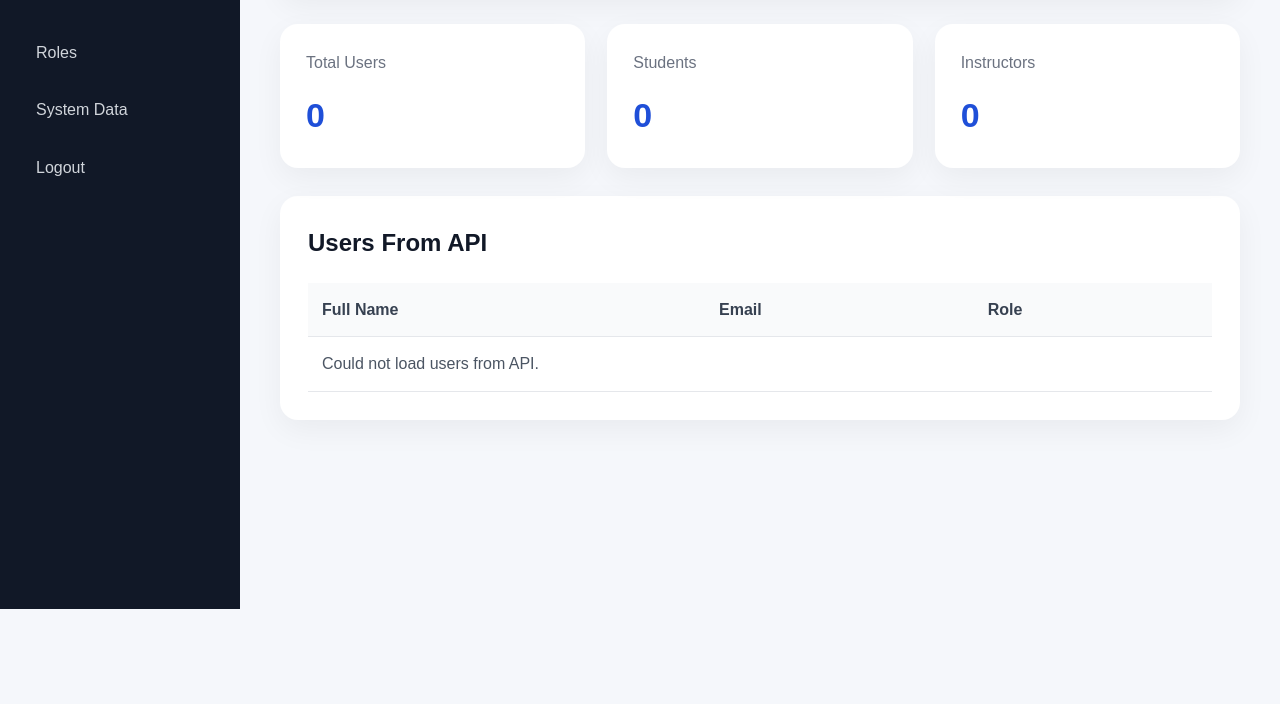
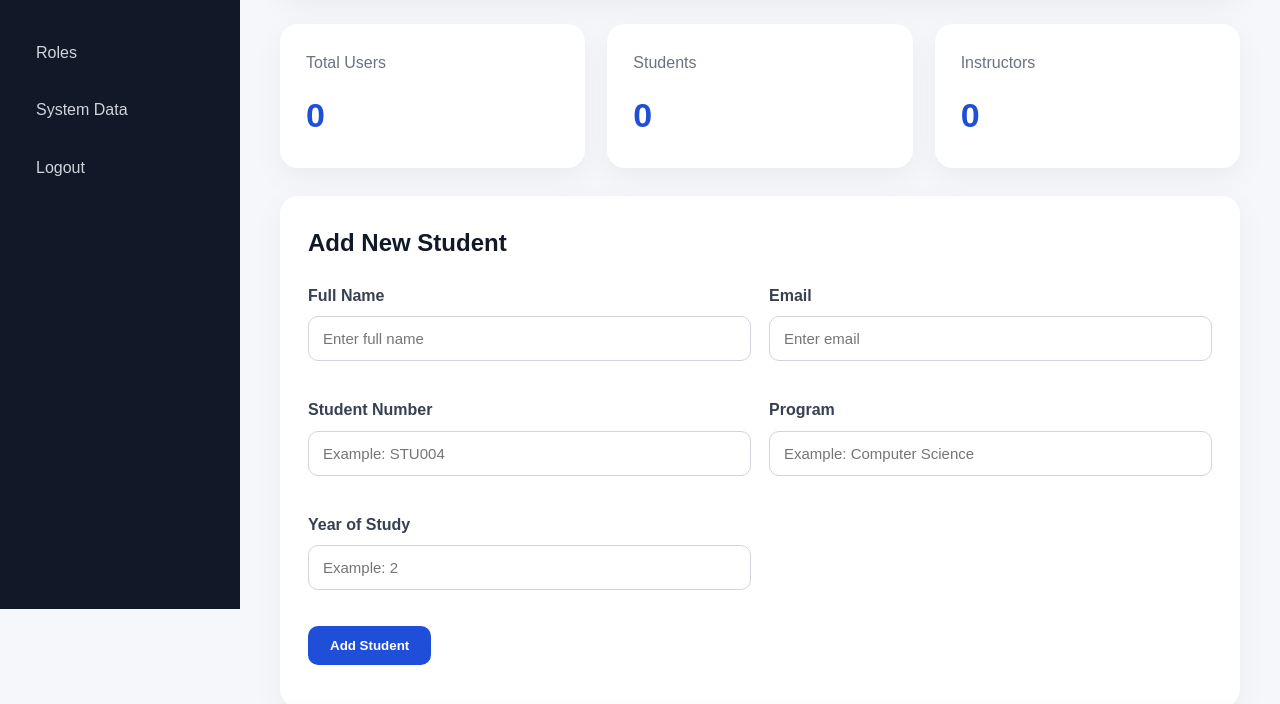
Before and after one commit to ftroka/unitrack-student-monitoring-system, a plain HTML site: page frontend/admin-dashboard.html in a window 1280 px wide. Shown: the part 191-895 px from the top of the page. Before the commit the page ends 800 px from the top, so only its background shows below. Drawn offline with Linux system fonts and the light colour scheme; no server answers.

Commit message:
Added create student form

```diff
--- a/frontend/admin-dashboard.html
+++ b/frontend/admin-dashboard.html
@@ -42,6 +42,47 @@
     </section>
 
     <section class="dashboard-panel">
+  <h2>Add New Student</h2>
+
+  <form class="dashboard-form" onsubmit="createStudent(event)">
+    <div class="form-row">
+      <div class="form-group">
+        <label for="studentFullName">Full Name</label>
+        <input type="text" id="studentFullName" placeholder="Enter full name" required />
+      </div>
+
+      <div class="form-group">
+        <label for="studentEmail">Email</label>
+        <input type="email" id="studentEmail" placeholder="Enter email" required />
+      </div>
+    </div>
+
+    <div class="form-row">
+      <div class="form-group">
+        <label for="studentNumber">Student Number</label>
+        <input type="text" id="studentNumber" placeholder="Example: STU004" required />
+      </div>
+
+      <div class="form-group">
+        <label for="studentProgram">Program</label>
+        <input type="text" id="studentProgram" placeholder="Example: Computer Science" required />
+      </div>
+    </div>
+
+    <div class="form-row">
+      <div class="form-group">
+        <label for="yearOfStudy">Year of Study</label>
+        <input type="number" id="yearOfStudy" min="1" max="5" placeholder="Example: 2" required />
+      </div>
+    </div>
+
+    <button type="submit" class="form-button">Add Student</button>
+  </form>
+
+  <p id="studentFormMessage" class="form-message"></p>
+</section>
+
+    <section class="dashboard-panel">
       <h2>Users From API</h2>
 
       <table>
--- a/frontend/script.js
+++ b/frontend/script.js
@@ -310,3 +310,42 @@ loadStudents();
 loadInstructorDashboard();
 loadAdminDashboard();
 loadStudentAcademicDashboard();
+
+async function createStudent(event) {
+  event.preventDefault();
+
+  const message = document.getElementById("studentFormMessage");
+
+  const student = {
+    fullName: document.getElementById("studentFullName").value,
+    email: document.getElementById("studentEmail").value,
+    studentNumber: document.getElementById("studentNumber").value,
+    program: document.getElementById("studentProgram").value,
+    yearOfStudy: Number(document.getElementById("yearOfStudy").value)
+  };
+
+  try {
+    const response = await fetch(`${API_BASE_URL}/students`, {
+      method: "POST",
+      headers: {
+        "Content-Type": "application/json"
+      },
+      body: JSON.stringify(student)
+    });
+
+    if (!response.ok) {
+      throw new Error("Failed to create student");
+    }
+
+    message.textContent = "Student added successfully.";
+
+    document.getElementById("studentFullName").value = "";
+    document.getElementById("studentEmail").value = "";
+    document.getElementById("studentNumber").value = "";
+    document.getElementById("studentProgram").value = "";
+    document.getElementById("yearOfStudy").value = "";
+  } catch (error) {
+    message.textContent = "Could not add student.";
+    console.error(error);
+  }
+}
--- a/frontend/style.css
+++ b/frontend/style.css
@@ -471,3 +471,42 @@ footer {
 .spacing-top {
   margin-top: 28px;
 }
+
+.dashboard-form {
+  display: flex;
+  flex-direction: column;
+  gap: 18px;
+}
+
+.form-row {
+  display: grid;
+  grid-template-columns: repeat(2, 1fr);
+  gap: 18px;
+}
+
+.form-button {
+  width: fit-content;
+  padding: 12px 22px;
+  background: #1f4fd8;
+  color: #ffffff;
+  border: none;
+  border-radius: 10px;
+  font-weight: 700;
+  cursor: pointer;
+}
+
+.form-button:hover {
+  background: #183fb0;
+}
+
+.form-message {
+  margin-top: 14px;
+  font-weight: 600;
+  color: #1f4fd8;
+}
+
+@media (max-width: 900px) {
+  .form-row {
+    grid-template-columns: 1fr;
+  }
+}
```
